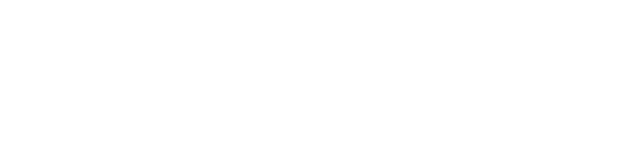
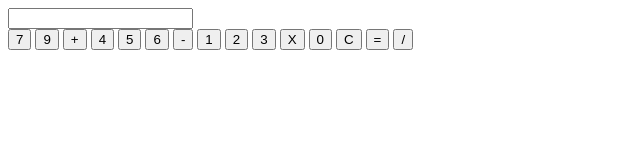
Before and after one commit to DanielUmetor/Calculator, a plain HTML site: page index.html in a window 1280 px wide. Shown: the whole page, without its empty margins (0-640 px from the left). Drawn offline with Linux system fonts and the light colour scheme.

Commit message:
calculator

```diff
--- /dev/null
+++ b/css/script/code.js
@@ -0,0 +1,4 @@
+let dataEntry = document.querySelector ('[data-entry]') // used to get the data reference
+function display (value) {  // (display is the funtion name),
+    dataEntry.value += value
+}
--- /dev/null
+++ b/css/style.css
@@ -0,0 +1,12 @@
+* {
+    padding: 0;
+    margin: 0;
+    box-sizing: border-box;
+}
+body {
+    display: table-column;
+    justify-content: center;
+    align-items: center;
+    height: 100vh;
+    margin: 1rem;
+}
--- a/index.html
+++ b/index.html
@@ -6,6 +6,26 @@
     <title>Calculator</title>
 </head>
 <body>
+    <div class="calculator">
+        <input type="text" id="display" readonly>
+        <div class="keys">
+          <button onclick="display('7')">7</button>
+          <button onclick="display('9')">9</button>
+          <button onclick="display('+')">+</button>
+          <button onclick="display('4')">4</button>
+          <button onclick="display('5')">5</button>
+          <button onclick="display('6')">6</button>
+          <button onclick="display('-')">-</button>
+          <button onclick="display('1')">1</button>
+          <button onclick="display('2')">2</button>
+          <button onclick="display('3')">3</button>
+          <button onclick="display('X')">X</button>
+          <button onclick="display('0')">0</button>
+          <button onclick="display(C)">C</button>
+          <button onclick="calculate(=)">=</button>
+          <button onclick="display('/')">/</button>
+        </div>
+    </div>
 
 </body>
 </html>
```
